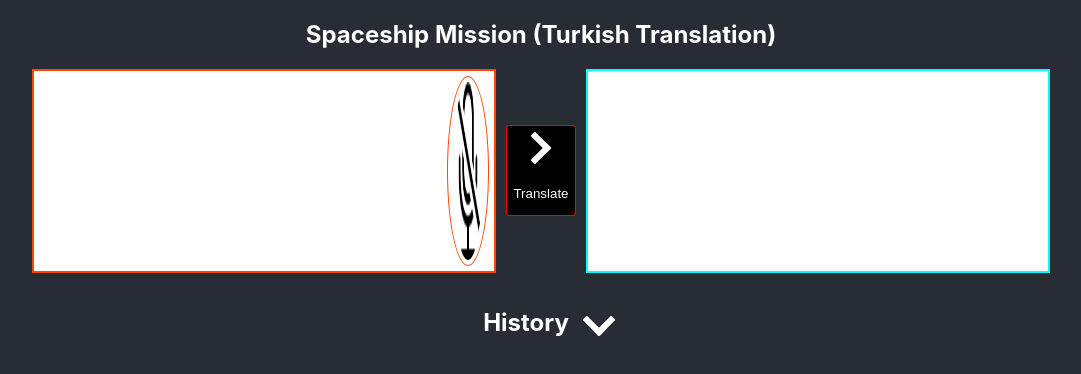
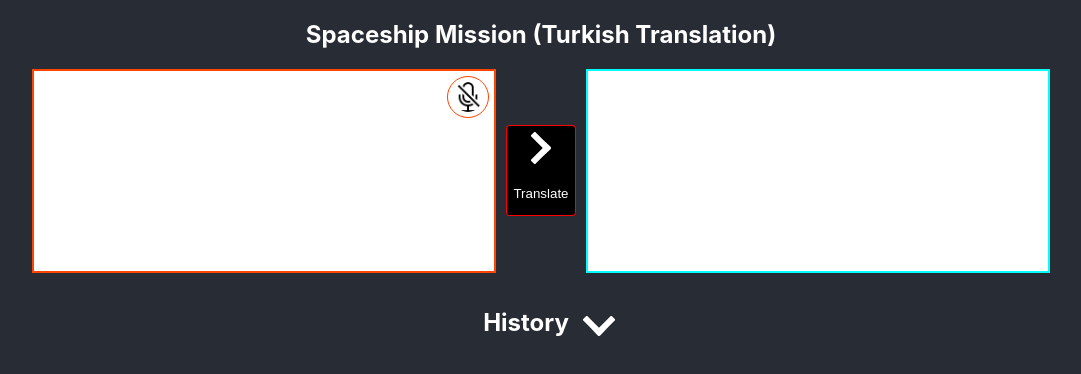
Before and after one commit to bilalozlu/English_to_Turkish_Translator, a React (Create React App) app: page / in a window 1280 px wide. Shown: the top 374 px of the page, without its empty margins (99-1180 px from the left). Built offline with nearby package versions, Linux system fonts and the light colour scheme; the HTML template or start-up script is replaced by a standard one.

Commit message:
readding divs for style

```diff
--- a/src/translateButton.js
+++ b/src/translateButton.js
@@ -2,12 +2,12 @@ import './App.scss';
 
 function TranslateButton(props) {
     return (
-        <>
+        <div>
             <button className='translateButton' onClick={() => props.action()}>
                 <img src={"arrow.png"} className="arrowImg" alt="arrow" />
                 <p>Translate</p>
             </button>
-        </>
+        </div>
     );
 }
 
--- a/src/voiceInput.js
+++ b/src/voiceInput.js
@@ -61,9 +61,9 @@ function VoiceInput(props) {
     };
 
     return (
-        <>
+        <div>
             <img src={recording ? "mic.png" : "mute.png"} className={`micImg ${recording && 'recording'}`} alt="mic" onClick={() => checkAndStartSpeech()} />
-        </>
+        </div>
     );
 }
 
```
